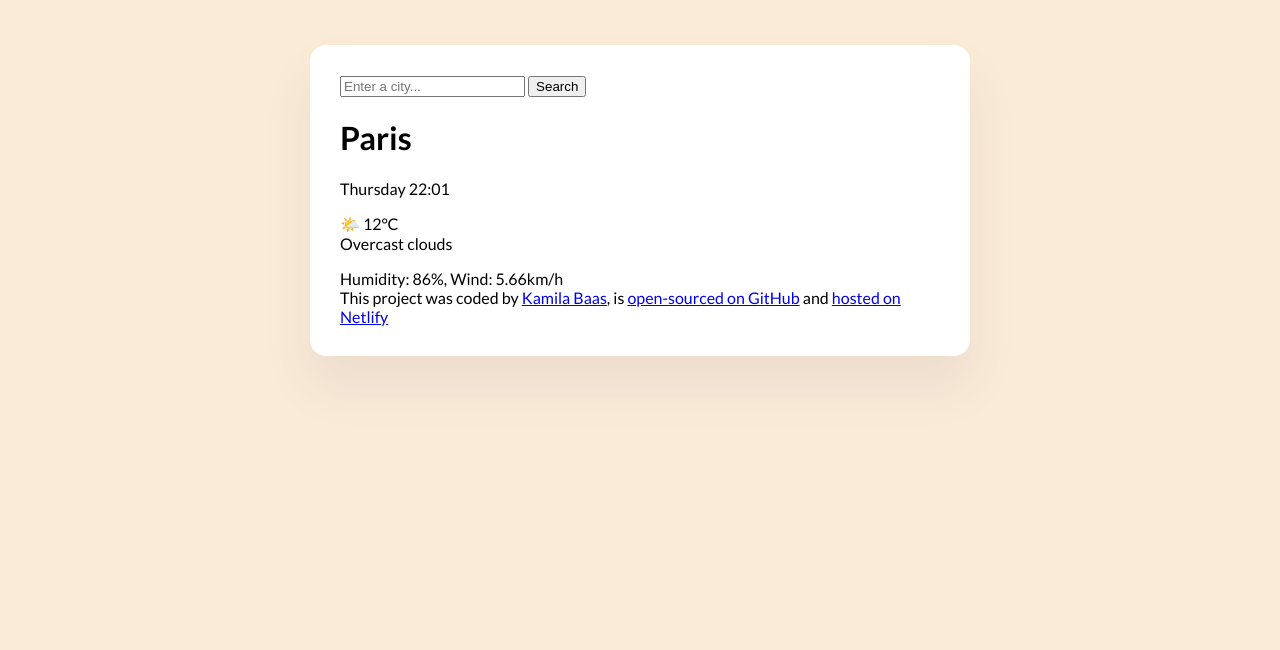
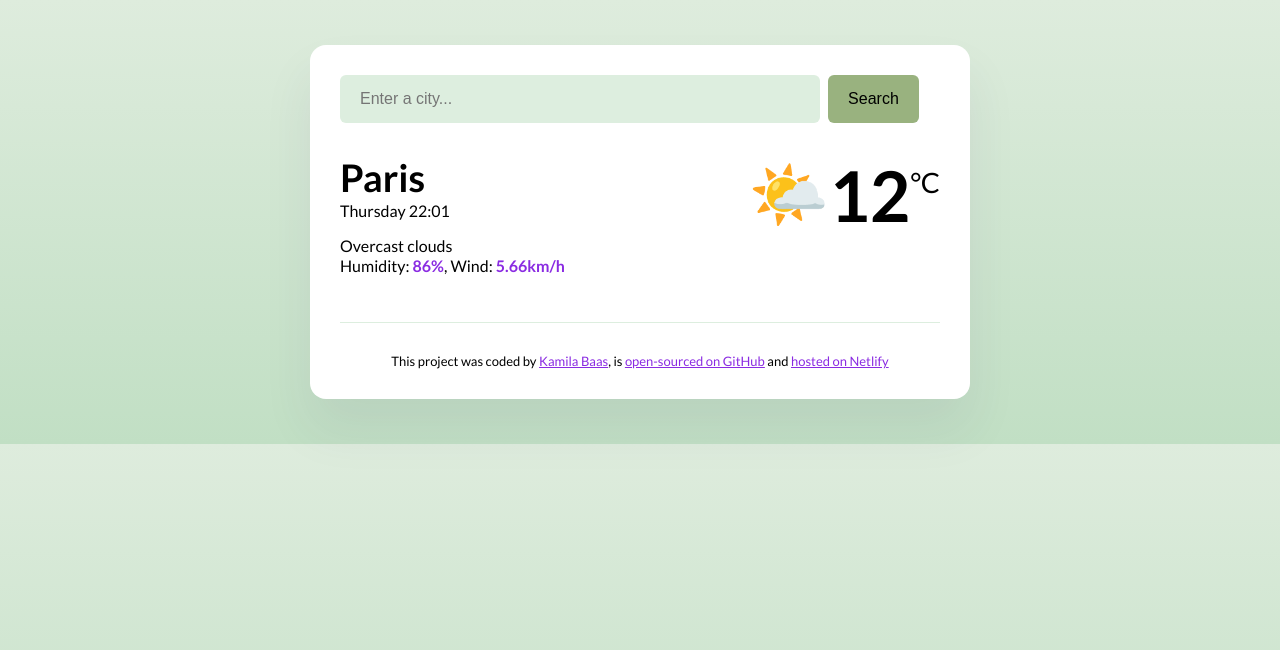
Before and after one commit to kam-ilab/Weather--Final-Project-, a plain HTML site: page index.html in a window 1280 px wide. Drawn offline with Linux system fonts and the light colour scheme.

Commit message:
Added basic CSS

```diff
--- a/index.html
+++ b/index.html
@@ -15,19 +15,27 @@
   <body>
     <div class="weather-app">
       <header>
-        <input type="search" placeholder="Enter a city..." required />
-        <input type="submit" value="Search" />
+        <form class="search-form"></form>
+        <input type="search" placeholder="Enter a city..." required  class="search-form-input"/>
+        <input type="submit" value="Search" class="search-form-button"/>
+      </form>
       </header>
       <main>
+        <div class="weather-app-data">
         <div>
-          <h1>Paris</h1>
-          <p>Thursday 22:01</p>
-          <p>
-            🌤️ 12°C <br />
-            Overcast clouds
+          <h1 class="weather-app-city">Paris</h1>
+          <h2 class="weather-app-day" >Thursday 22:01</h2>
+          <p class="weather-app-details">
+            Overcast clouds <br />
+            Humidity: <strong>86%</strong>, Wind: <strong>5.66km/h</strong>
           </p>
         </div>
-        <div>Humidity: 86%, Wind: 5.66km/h</div>
+        <div class="weather-app-temperature-container">
+          <div class="weather-app-icon">🌤️ </div>
+          <div class="weather-app-temperature">12</div>
+          <div class="weather-app-unit">°C </div>
+        </div>
+        </div>
       </main>
       <footer>
         This project was coded by
--- a/src/index.css
+++ b/src/index.css
@@ -1,6 +1,10 @@
 body {
-  background-color: antiquewhite;
+  background: linear-gradient(to top, #c1dfc4 0%, #deecdd 100%);
   font-family: "Lato", sans-serif;
+}
+
+a {
+  color: blueviolet;
 }
 
 .weather-app {
@@ -11,3 +15,74 @@ body {
   box-shadow: 0 30px 50px rgba(65, 50, 100, 0.08);
   border-radius: 16px;
 }
+
+.search-form-input {
+  background-color: #ddeedf;
+  border: none;
+  border-radius: 6px;
+  padding: 15px 20px;
+  width: 80%;
+  font-size: 16px;
+}
+.search-form-button {
+  background-color: #99b27f;
+  border: none;
+  border-radius: 6px;
+  padding: 15px 20px;
+  font-size: 16px;
+  margin-left: 5px;
+}
+
+main {
+  padding: 30px 0;
+}
+
+.weather-app-data {
+  display: flex;
+  justify-content: space-between;
+}
+
+.weather-app-city {
+  margin: 0;
+  font-size: 38px;
+  line-height: 48px;
+}
+
+.weather-app-day {
+  font-weight: 400;
+  font-size: 16px;
+  margin-top: 0;
+}
+
+.weather-app-details {
+  font-size: 16px;
+  line-height: 20px;
+}
+
+.weather-app-details strong {
+  color: blueviolet;
+}
+
+.weather-app-temperature-container {
+  display: flex;
+}
+
+.weather-app-icon {
+  font-size: 65px;
+}
+
+.weather-app-temperature {
+  font-size: 70px;
+  font-weight: bold;
+}
+
+.weather-app-unit {
+  margin-top: 12px;
+  font-size: 28px;
+}
+footer {
+  border-top: 1px solid #ddeedf;
+  padding: 30px 0 0 0;
+  font-size: 13px;
+  text-align: center;
+}
```
